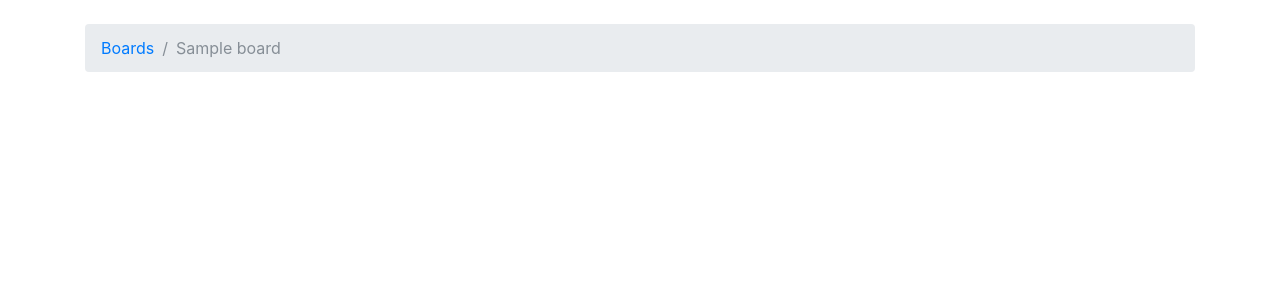
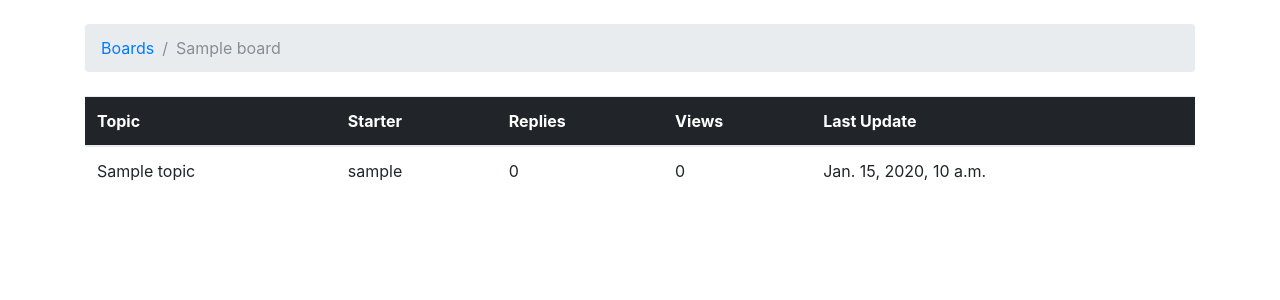
Before and after one commit to gurnitha/django-forum-warga, a Django app: page /boards/1/ in a window 1280 px wide. Shown: the part 56-356 px from the top of the page. Run offline with Django 3.2, Linux system fonts and the light colour scheme; tables that the repository leaves empty hold one stand-in row (values such as "Sample post"); some libraries are stand-ins or nearby versions; some web fonts are replaced.

Commit message:
3.17.38 LISTING - Rendering topics

```diff
--- a/apps/boards/templates/boards/topics.html
+++ b/apps/boards/templates/boards/topics.html
@@ -11,5 +11,26 @@
 {% endblock %}
 
 {% block content %}
-    <!-- just leaving it empty for now. we will add core here soon. -->
+  <table class="table">
+    <thead class="thead-inverse">
+      <tr>
+        <th>Topic</th>
+        <th>Starter</th>
+        <th>Replies</th>
+        <th>Views</th>
+        <th>Last Update</th>
+      </tr>
+    </thead>
+    <tbody>
+      {% for topic in board.topics.all %}
+        <tr>
+          <td>{{ topic.subject }}</td>
+          <td>{{ topic.starter.username }}</td>
+          <td>0</td>
+          <td>0</td>
+          <td>{{ topic.last_updated }}</td>
+        </tr>
+      {% endfor %}
+    </tbody>
+  </table>
 {% endblock %}
```
Also changed, not shown: README.md.
